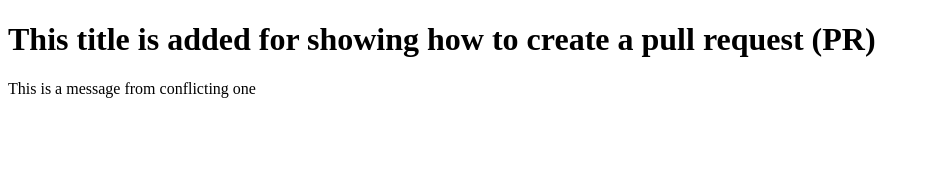
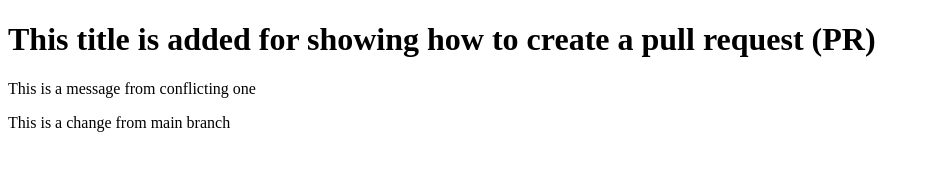
Before and after one commit to yusufalp/git-practice, a plain HTML site: page index.html in a window 1280 px wide. Shown: the whole page, without its empty margins (0-930 px from the left). Drawn offline with Linux system fonts and the light colour scheme.

Commit message:
new changes made

```diff
--- a/index.html
+++ b/index.html
@@ -8,5 +8,6 @@
   <body>
     <h1>This title is added for showing how to create a pull request (PR)</h1>
     <p>This is a message from conflicting one</p>
+    <p>This is a change from main branch</p>
   </body>
 </html>
```
